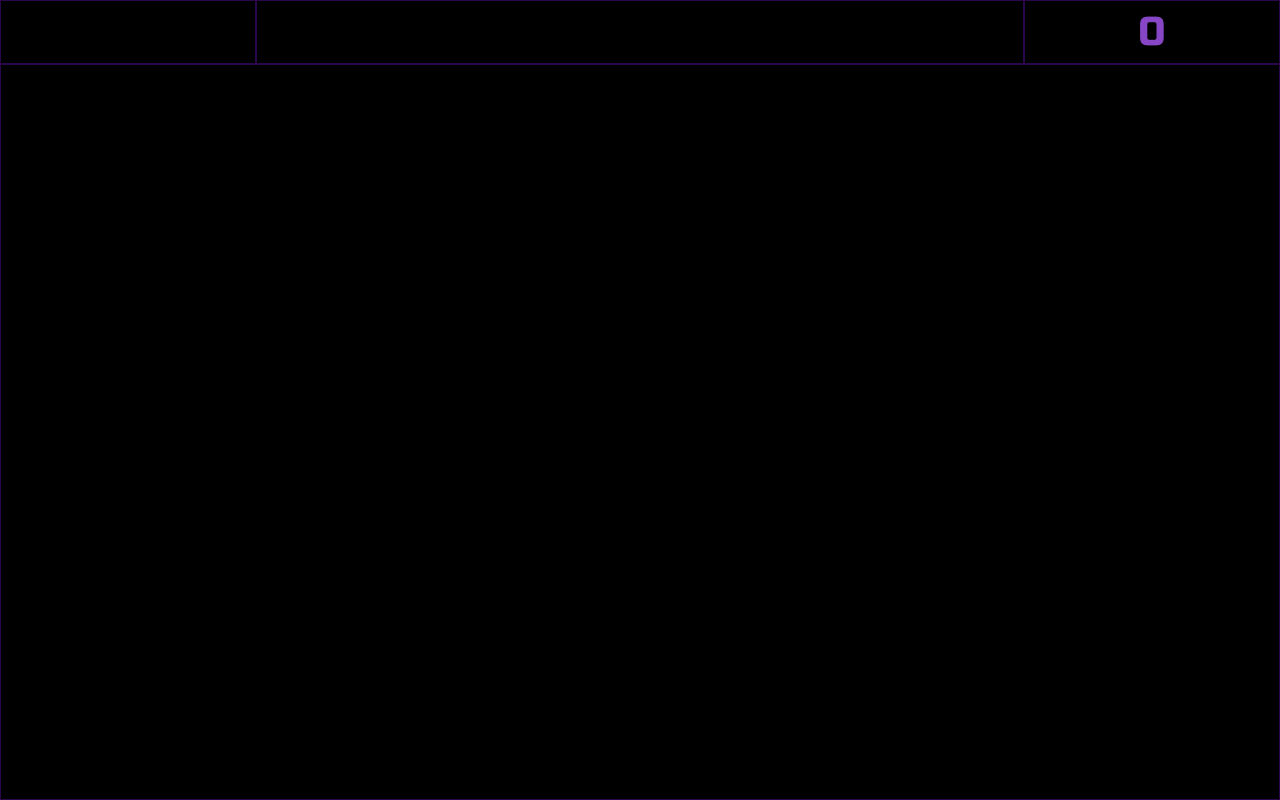
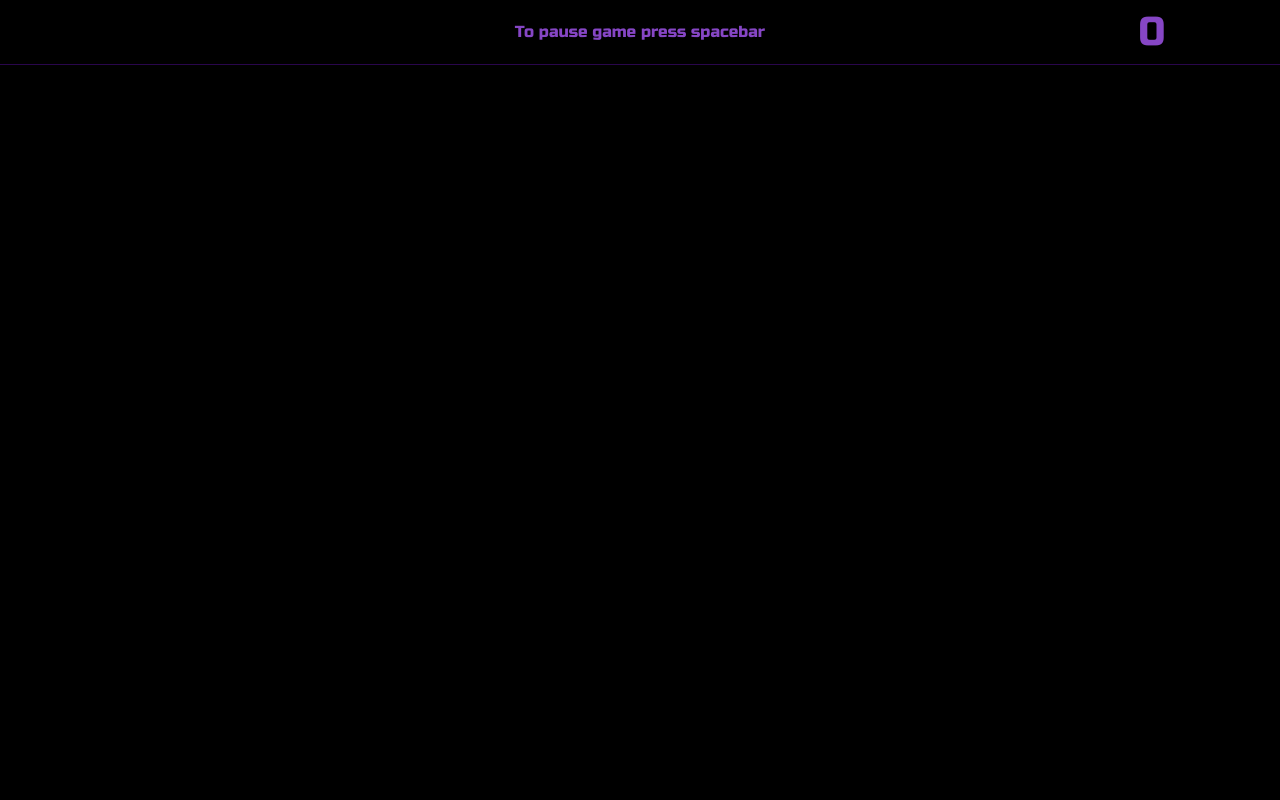
Before and after one commit to MaciejReimann/Snake, a website with bundled scripts: page client/public/index.html in a window 1280 px wide. Built offline with nearby package versions, Linux system fonts and the light colour scheme.

Commit message:
render refactored

```diff
--- a/client/public/bundle.js
+++ b/client/public/bundle.js
@@ -57,28 +57,7 @@ module.exports = {
     pauseGame,
     changeInterval
 };
-},{"../helpers/Gameloop":7,"../store":17,"./constants":1,"./snakeActions":4}],3:[function(require,module,exports){
-const { getState } = require('../store');
-const {
-    RENDER_CANVAS,
-    UPDATE_SCORE
-} = require('./constants');
-
-function renderCanvas() {
-
-    console.log('canvas rendered');
-};
-
-function updateScore() {
-    document.querySelector(".score").textContent = getState().score || 0;
-};
-
-module.exports = {
-    renderCanvas,
-    updateScore
-};
-
-},{"../store":17,"./constants":1}],4:[function(require,module,exports){
+},{"../helpers/Gameloop":6,"../store":17,"./constants":1,"./snakeActions":3}],3:[function(require,module,exports){
 const { dispatch } = require('../store');
 const {
     MOVE_FORWARD,
@@ -111,7 +90,7 @@ module.exports = {
     enqueueTurn,
     changeDirection
 };
-},{"../store":17,"./constants":1}],5:[function(require,module,exports){
+},{"../store":17,"./constants":1}],4:[function(require,module,exports){
 const { dispatch, getState } = require('../store');
 const {
     RESIZE_BOARD,
@@ -194,7 +173,7 @@ module.exports = {
     resizeBoard,
     addControls
 };
-},{"../actions/constants":1,"../actions/loopActions":2,"../actions/snakeActions":4,"../helpers/DOMHelpers":6,"../store":17}],6:[function(require,module,exports){
+},{"../actions/constants":1,"../actions/loopActions":2,"../actions/snakeActions":3,"../helpers/DOMHelpers":5,"../store":17}],5:[function(require,module,exports){
 function createElement (element, className) {
   if(!className) {
     className = element;
@@ -216,7 +195,7 @@ module.exports = {
   resizeCanvas
 }
 
-},{}],7:[function(require,module,exports){
+},{}],6:[function(require,module,exports){
 module.exports = function Gameloop(callback) {
     let interval = 1000;
     let lastTime;
@@ -250,7 +229,7 @@ module.exports = function Gameloop(callback) {
 
     return {start, stop, changeInterval}
 };
-},{}],8:[function(require,module,exports){
+},{}],7:[function(require,module,exports){
 module.exports = function combineReducers(reducers) {
     let combinedState = {};
     // Leave only valid reducers,
@@ -262,7 +241,7 @@ module.exports = function combineReducers(reducers) {
         return combinedState;
     };
 };
-},{}],9:[function(require,module,exports){
+},{}],8:[function(require,module,exports){
 // redux-like state store
 module.exports = function createStore(reducer, initialState) {
   let state = initialState || {};
@@ -289,19 +268,17 @@ module.exports = function createStore(reducer, initialState) {
 
   return { getState, dispatch, subscribe };
 };
-},{}],10:[function(require,module,exports){
+},{}],9:[function(require,module,exports){
 const store = require('./store');
 const {
-    renderCanvas,
-    updateScore
-} = require('./actions/renderActions');
+    render
+} = require('./render');
 const {
     resizeBoard,
     addControls
 } = require('./actions/viewActions');
 
-store.subscribe(renderCanvas);
-store.subscribe(updateScore);
+store.subscribe(render);
 
 window.addEventListener("load", () => {
     addControls();
@@ -310,14 +287,14 @@ window.addEventListener("load", () => {
 window.addEventListener('resize', () => {
     resizeBoard();
 });
-},{"./actions/renderActions":3,"./actions/viewActions":5,"./store":17}],11:[function(require,module,exports){
+},{"./actions/viewActions":4,"./render":16,"./store":17}],10:[function(require,module,exports){
 const UP = { x: 0, y:-1 };
 const RIGHT = { x: 1, y: 0 };
 const DOWN = { x: 0, y: 1 };
 const LEFT = { x:-1, y: 0 };
 
 module.exports = { UP, RIGHT, DOWN, LEFT };
-},{}],12:[function(require,module,exports){
+},{}],11:[function(require,module,exports){
 const { RIGHT } = require('./constants');
 
 module.exports = {
@@ -331,7 +308,7 @@ module.exports = {
     isStarted: false,
     isPaused: true,
 };
-},{"./constants":11}],13:[function(require,module,exports){
+},{"./constants":10}],12:[function(require,module,exports){
 const combineReducers = require('../helpers/combineReducers');
 const loopReducer = require('./loopReducer');
 const snakeReducer = require('./snakeReducer');
@@ -342,7 +319,7 @@ module.exports = combineReducers({
     snakeReducer,
     viewReducer
 })
-},{"../helpers/combineReducers":8,"./loopReducer":14,"./snakeReducer":15,"./viewReducer":16}],14:[function(require,module,exports){
+},{"../helpers/combineReducers":7,"./loopReducer":13,"./snakeReducer":14,"./viewReducer":15}],13:[function(require,module,exports){
 const {
   START_GAME,
   PAUSE_GAME,
@@ -368,7 +345,7 @@ module.exports = function(state, action) {
   return Object.assign(state, nextState)
 };
 
-},{"../actions/constants":1}],15:[function(require,module,exports){
+},{"../actions/constants":1}],14:[function(require,module,exports){
 const {
     MOVE_FORWARD,
     ENQUEUE_TURN,
@@ -394,7 +371,7 @@ const {
     }
     return Object.assign(state, nextState)
   };
-},{"../actions/constants":1}],16:[function(require,module,exports){
+},{"../actions/constants":1}],15:[function(require,module,exports){
 const {
     RESIZE_BOARD,
     CHANGE_RESOLUTION,
@@ -418,11 +395,41 @@ const {
     return Object.assign(state, nextState)
   };
 
-},{"../actions/constants":1}],17:[function(require,module,exports){
+},{"../actions/constants":1}],16:[function(require,module,exports){
+const { getState } = require('./store');
+
+function renderCanvas() {
+
+    console.log('canvas rendered');
+};
+
+function updateMessage() {
+    const message = getState().isStarted
+        ? 'To start game press spacebar'
+        : 'To pause game press spacebar'
+
+    document.querySelector(".message").textContent = message;
+};
+
+function updateScore() {
+    document.querySelector(".score").textContent = getState().score || 0;
+};
+
+function render() {
+    renderCanvas();
+    updateMessage();
+    updateScore();
+}
+
+module.exports = {
+    render
+};
+
+},{"./store":17}],17:[function(require,module,exports){
 const createStore = require('./helpers/createStore')
 const combinedReducers = require('./reducers');
 const initialState = require('./logic/initialState');
 
 module.exports = createStore( combinedReducers, initialState );
 
-},{"./helpers/createStore":9,"./logic/initialState":12,"./reducers":13}]},{},[10]);
+},{"./helpers/createStore":8,"./logic/initialState":11,"./reducers":12}]},{},[9]);
--- /dev/null
+++ b/client/public/scripts/render.js
@@ -0,0 +1,28 @@
+const { getState } = require('./store');
+
+function renderCanvas() {
+
+    console.log('canvas rendered');
+};
+
+function updateMessage() {
+    const message = getState().isStarted
+        ? 'To start game press spacebar'
+        : 'To pause game press spacebar'
+
+    document.querySelector(".message").textContent = message;
+};
+
+function updateScore() {
+    document.querySelector(".score").textContent = getState().score || 0;
+};
+
+function render() {
+    renderCanvas();
+    updateMessage();
+    updateScore();
+}
+
+module.exports = {
+    render
+};
--- a/client/public/styles/style.css
+++ b/client/public/styles/style.css
@@ -20,25 +20,30 @@
   flex-direction: row;
 }
 
+.header>div {
+  display: grid;
+  justify-content: center;
+  align-content: center;
+  color: rgba(161, 84, 237, 0.83);
+}
+
 .options {
   width: 20vw;
-  border: solid 1px rgba(129, 21, 237, 0.32);
+  /* border: solid 1px rgba(129, 21, 237, 0.32); */
 }
 
 .message {
   width: 60vw;
-  border: solid 1px rgba(129, 21, 237, 0.32);
+
+  /* border: solid 1px rgba(129, 21, 237, 0.32); */
 }
 
 .score {
-  border: solid 1px rgba(129, 21, 237, 0.32);
+  width: 20vw;
+  /* color: rgba(161, 84, 237, 0.83); */
+  font-size: 5vh;
+  /* border: solid 1px rgba(129, 21, 237, 0.32); */
   /* order: 1; */
-  color: rgba(161, 84, 237, 0.83);
-  font-size: 5vh;
-  width: 20vw;
-  display: grid;
-  justify-content: center;
-  align-content: center;
 }
 
 .canvas-container {
@@ -47,7 +52,7 @@
   justify-content: center;
   align-content: center;
   background-color: black;
-  border: solid 1px rgba(129, 21, 237, 0.32);
+  border-top: solid 1px rgba(129, 21, 237, 0.32);
 }
 
 
```
Also changed, not shown: client/public/scripts/actions/renderActions.js (deleted, +0 -19 lines), client/public/scripts/index.js (+3 -5 lines), client/public/scripts/update.js (+4 -4 lines).
